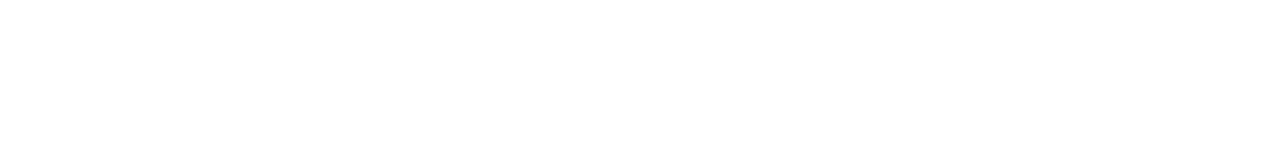
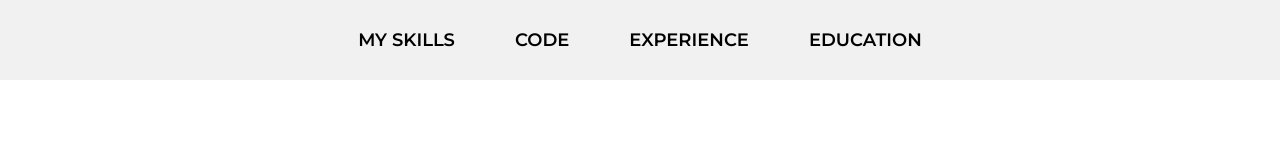
Before and after one commit to olyadyakiw/rsschool-cv, a plain HTML site: page index.html in a window 1280 px wide. Drawn offline with Linux system fonts and the light colour scheme.

Commit message:
feat: add header

```diff
--- a/css/style.css
+++ b/css/style.css
@@ -3,6 +3,9 @@
 *::after {
     box-sizing: border-box;
 }
+
+/* blue: #0080ff; */
+/* grey: #f1f1f1; */
 
 body {
     font-family: "Montserrat", sans-serif;
@@ -15,3 +18,52 @@ body {
     max-width: 1440px;
     margin: 0 auto;
 }
+
+/* HEADER */
+
+.header {
+    background-color: #f1f1f1;
+    color: #000;
+}
+.menu {
+}
+.menu__list {
+    height: 80px;
+    display: flex;
+    justify-content: center;
+    align-items: center;
+    gap: 60px;
+    padding: 0;
+    margin: 0;
+}
+.menu__item {
+    padding: 0;
+    margin: 0;
+    list-style: none;
+}
+.menu__link {
+    color: #000;
+    transition: color .4s;
+    text-decoration: none;
+    text-transform: uppercase;
+    font-weight: 700;
+    font-size: 18px;
+    position: relative;
+}
+.menu__link::before {
+    content: '';
+    position: absolute;
+    width: 0;
+    height: 3px;
+    bottom: -2px;
+    left: 0;
+    right: 0;
+    background-color: #0080ff;
+    transition: width .4s;
+}
+.menu__link:hover::before {
+    width: 100%;
+}
+.menu__link:hover {
+    color: #0080ff;
+}
--- a/index.html
+++ b/index.html
@@ -14,9 +14,18 @@
     </head>
     <body>
 
-        <header class="header"></header>
-
-        <main class="main"></main>
+        <header class="header">
+            <div class="container">
+                <nav class="menu">
+                    <ul class="menu__list">
+                        <li class="menu__item"><a class="menu__link" href="#">My skills</a></li>
+                        <li class="menu__item"><a class="menu__link" href="#">Code</a></li>
+                        <li class="menu__item"><a class="menu__link" href="#">Experience</a></li>
+                        <li class="menu__item"><a class="menu__link" href="#">Education</a></li>
+                    </ul>
+                </nav>
+            </div>
+        </header>
 
         <footer class="footer"></footer>
 
```
